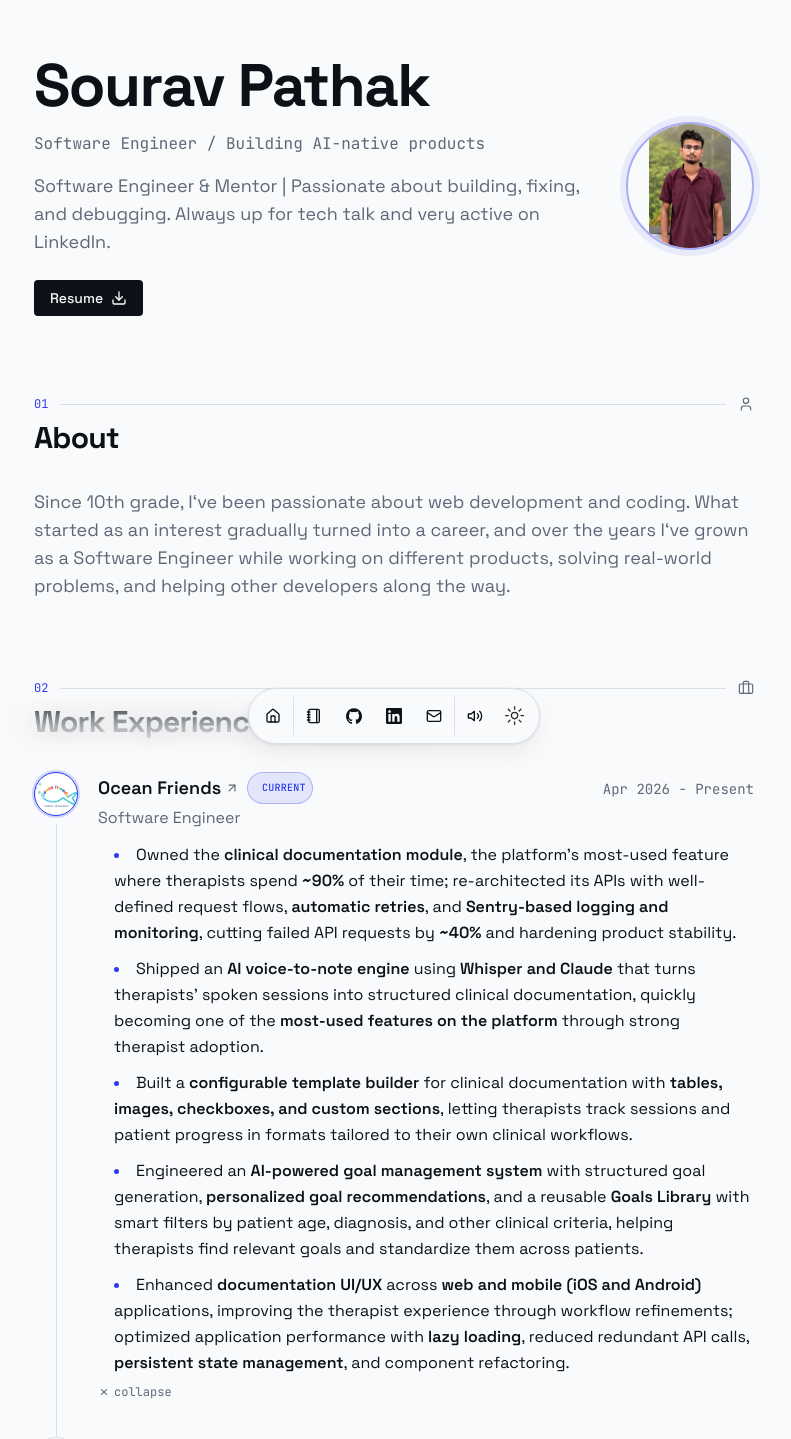
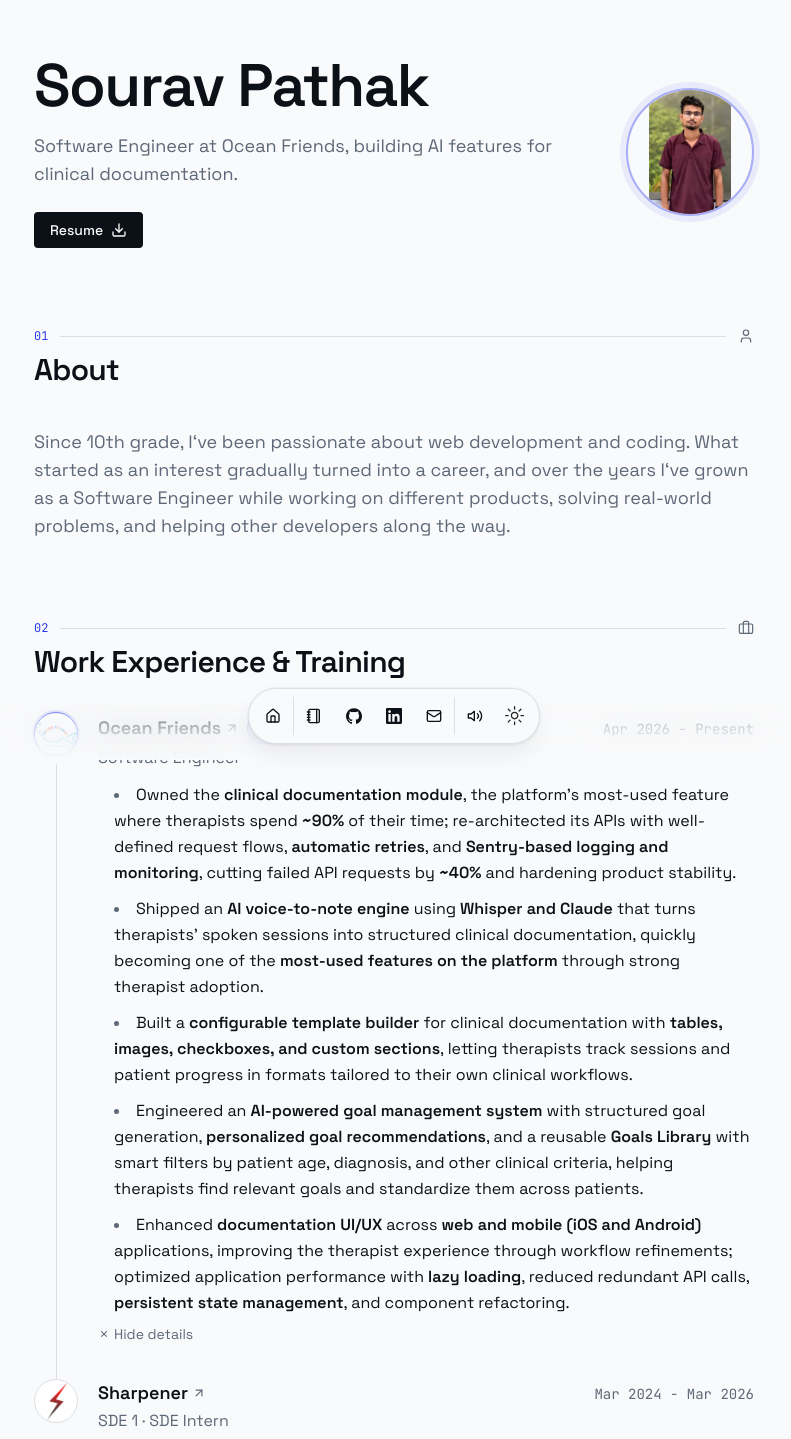
Before and after one commit to sourav0809/new-portfolio, a Next.js app: page / in a window 1280 px wide. Shown: the part 40-1479 px from the top of the page, without its empty margins (246-1037 px from the left). Built offline with nearby package versions, Linux system fonts and the light colour scheme.

Commit message:
feat: enhance resume section with grouped roles and improved UI elements

```diff
--- a/src/app/page.tsx
+++ b/src/app/page.tsx
@@ -15,6 +15,14 @@ import {
   WrenchIcon,
 } from "lucide-react";
 
+// Consecutive roles at the same company (newest first) render as one entry.
+const WORK = DATA.work.reduce<(typeof DATA.work)[number][][]>((groups, work) => {
+  const last = groups[groups.length - 1];
+  if (last && last[0].company === work.company) last.push(work);
+  else groups.push([work]);
+  return groups;
+}, []);
+
 export default function Page() {
   return (
     <main className="mx-auto flex min-h-[100dvh] max-w-3xl flex-col gap-20 px-6 py-16 sm:py-24">
@@ -22,7 +30,7 @@ export default function Page() {
         <HeroSection />
       </section>
 
-      <section id="about" className="flex flex-col gap-6">
+      <section id="about" className="flex flex-col gap-8">
         <SectionHeading index="01" title="About" icon={UserIcon} />
         <ScrollReveal>{DATA.summary}</ScrollReveal>
       </section>
@@ -34,32 +42,47 @@ export default function Page() {
           icon={BriefcaseIcon}
         />
         <div className="flex flex-col">
-          {DATA.work.map((work, id) => (
-            <ScrollReveal key={work.company + work.title} delay={id * 0.05}>
-              <ResumeCard
-                logoUrl={work.logoUrl}
-                altText={work.company}
-                title={work.company}
-                subtitle={work.title}
-                href={work.href}
-                badges={work.badges}
-                period={`${work.start} - ${work.end ?? "Present"}`}
-                description={work.description}
-                isCurrent={work.end === "Present"}
-                isLast={id === DATA.work.length - 1}
-              />
-            </ScrollReveal>
-          ))}
+          {WORK.map((roles, id) => {
+            const [latest] = roles;
+            const earliest = roles[roles.length - 1];
+            const isGrouped = roles.length > 1;
+
+            return (
+              <ScrollReveal key={latest.company + latest.title} delay={id * 0.05}>
+                <ResumeCard
+                  logoUrl={latest.logoUrl}
+                  altText={latest.company}
+                  title={latest.company}
+                  subtitle={isGrouped ? undefined : latest.title}
+                  href={latest.href}
+                  badges={latest.badges}
+                  period={`${earliest.start} - ${latest.end ?? "Present"}`}
+                  description={isGrouped ? undefined : latest.description}
+                  roles={
+                    isGrouped
+                      ? roles.map((role) => ({
+                          title: role.title,
+                          period: `${role.start} - ${role.end}`,
+                          description: role.description,
+                        }))
+                      : undefined
+                  }
+                  isCurrent={latest.end === "Present"}
+                  isLast={id === WORK.length - 1}
+                />
+              </ScrollReveal>
+            );
+          })}
         </div>
       </section>
 
-      <section id="skills" className="flex flex-col gap-6">
+      <section id="skills" className="flex flex-col gap-8">
         <SectionHeading index="03" title="Skills" icon={WrenchIcon} />
         <div className="flex flex-col gap-5">
           {DATA.skillCategories.map((group, groupId) => (
             <ScrollReveal key={group.category} delay={groupId * 0.06}>
               <div className="flex flex-col gap-2 sm:flex-row sm:gap-4">
-                <h3 className="w-full shrink-0 font-mono-label text-xs uppercase tracking-wider text-accent-text sm:w-40">
+                <h3 className="w-full shrink-0 font-mono-label text-xs uppercase tracking-wider text-muted-foreground sm:w-40">
                   {group.category}
                 </h3>
                 <div className="flex flex-wrap gap-1.5">
@@ -75,7 +98,7 @@ export default function Page() {
         </div>
       </section>
 
-      <section id="projects" className="flex flex-col gap-6">
+      <section id="projects" className="flex flex-col gap-8">
         <SectionHeading
           index="04"
           title="Projects"
@@ -101,7 +124,7 @@ export default function Page() {
         </div>
       </section>
 
-      <section id="recommendations" className="flex flex-col gap-6">
+      <section id="recommendations" className="flex flex-col gap-8">
         <SectionHeading
           index="05"
           title="Recommendations"
@@ -143,8 +166,8 @@ export default function Page() {
         </div>
       </section>
 
-      <section id="contact" className="flex flex-col items-start gap-6 pb-8">
-        <SectionHeading index="07" title="Get in Touch" icon={MailIcon} />
+      <section id="contact" className="flex flex-col items-start gap-8 pb-8">
+        <SectionHeading index="07" title="Get in Touch" icon={MailIcon} className="w-full" />
         <ScrollReveal className="w-full">
           <div className="rounded-lg border border-border bg-card px-6 py-8 sm:px-10 sm:py-10">
             <p className="max-w-[520px] text-muted-foreground md:text-lg">
@@ -165,9 +188,6 @@ export default function Page() {
               </a>
               .
             </p>
-            <p className="mt-4 font-mono-label text-xs text-muted-foreground">
-              <span className="text-accent-text">$</span> status --looking-forward-to-hearing-from-you
-            </p>
           </div>
         </ScrollReveal>
       </section>
--- a/src/components/hero-section.tsx
+++ b/src/components/hero-section.tsx
@@ -7,8 +7,6 @@ import { DATA } from "@/data/resume";
 import { gsap } from "gsap";
 import { Download } from "lucide-react";
 import { useEffect, useRef } from "react";
-
-const ROLE_LINE = "Software Engineer / Building AI-native products";
 
 export function HeroSection() {
   const isDesktopMotion = useDesktopMotion();
@@ -30,14 +28,9 @@ export function HeroSection() {
           duration: 0.7,
         })
         .to(
-          ".hero-role",
+          ".hero-desc",
           { opacity: 1, y: 0, clipPath: "inset(0 0 0% 0)", duration: 0.6 },
           "-=0.4"
-        )
-        .to(
-          ".hero-desc",
-          { opacity: 1, y: 0, clipPath: "inset(0 0 0% 0)", duration: 0.6 },
-          "-=0.35"
         )
         .to(
           ".hero-cta",
@@ -63,15 +56,10 @@ export function HeroSection() {
     >
       <div className="flex flex-1 flex-col gap-4">
         <h1
-          className={`hero-name ${revealClass} text-4xl font-bold tracking-tight text-balance sm:text-5xl xl:text-6xl`}
+          className={`hero-name ${revealClass} text-4xl font-semibold tracking-tight text-balance sm:text-5xl xl:text-6xl`}
         >
           {DATA.name}
         </h1>
-        <p
-          className={`hero-role ${revealClass} font-mono-label text-sm text-muted-foreground sm:text-base`}
-        >
-          {ROLE_LINE}
-        </p>
         <p
           className={`hero-desc ${revealClass} max-w-[560px] text-base text-muted-foreground md:text-lg`}
         >
--- a/src/components/project-card.tsx
+++ b/src/components/project-card.tsx
@@ -85,7 +85,7 @@ export function ProjectCard({
             <ArrowUpRightIcon className="size-4" />
           </Link>
         </div>
-        <time className="font-mono-label text-xs tabular-nums text-accent-text">
+        <time className="font-mono-label text-xs tabular-nums text-muted-foreground">
           {dates}
         </time>
         <div className="hidden font-sans text-xs underline print:visible">
--- a/src/components/resume-card.tsx
+++ b/src/components/resume-card.tsx
@@ -87,9 +87,30 @@ interface ResumeCardProps {
   badges?: readonly string[];
   period: string;
   description?: string;
+  /** Several roles at the same company, shown under one entry. */
+  roles?: readonly { title: string; period: string; description?: string }[];
   isCurrent?: boolean;
   isLast?: boolean;
 }
+
+const Bullets = ({ description }: { description: string }) => (
+  <>
+    {description.split("•").map((item, index) => {
+      const trimmed = item.trim();
+      if (!trimmed) return null;
+
+      return (
+        <li
+          key={index}
+          className="ml-4 list-disc leading-relaxed marker:text-muted-foreground"
+          dangerouslySetInnerHTML={{
+            __html: boldify(trimmed),
+          }}
+        />
+      );
+    })}
+  </>
+);
 export const ResumeCard = ({
   logoUrl,
   altText,
@@ -99,9 +120,11 @@ export const ResumeCard = ({
   badges,
   period,
   description,
+  roles,
   isCurrent,
   isLast,
 }: ResumeCardProps) => {
+  const hasDetails = Boolean(description || roles?.some((role) => role.description));
   const [isExpanded, setIsExpanded] = React.useState(Boolean(isCurrent));
   const { play } = useSoundEffects();
 
@@ -173,8 +196,13 @@ export const ResumeCard = ({
               {subtitle}
             </div>
           )}
+          {roles && (
+            <div className="mt-0.5 text-sm text-muted-foreground sm:text-base">
+              {roles.map((role) => role.title).join(" · ")}
+            </div>
+          )}
 
-          {description && (
+          {hasDetails && (
             <>
               <motion.div
                 initial={false}
@@ -188,25 +216,26 @@ export const ResumeCard = ({
                 }}
                 className="mt-3 flex w-full flex-col gap-y-2.5 overflow-hidden text-sm sm:text-base"
               >
-                {description.split("•").map((item, index) => {
-                  const trimmed = item.trim();
-                  if (!trimmed) return null;
-
-                  return (
-                    <li
-                      key={index}
-                      className="ml-4 list-disc leading-relaxed marker:text-accent"
-                      dangerouslySetInnerHTML={{
-                        __html: boldify(trimmed),
-                      }}
-                    />
-                  );
-                })}
+                {description && <Bullets description={description} />}
+                {roles?.map((role, index) => (
+                  <div
+                    key={role.title}
+                    className={cn("flex flex-col gap-y-2.5", index > 0 && "mt-3")}
+                  >
+                    <div className="flex flex-wrap items-baseline justify-between gap-x-3">
+                      <span className="font-semibold text-foreground">{role.title}</span>
+                      <span className="font-mono-label text-xs tabular-nums text-muted-foreground">
+                        {role.period}
+                      </span>
+                    </div>
+                    {role.description && <Bullets description={role.description} />}
+                  </div>
+                ))}
               </motion.div>
               <button
                 type="button"
                 onClick={toggleExpanded}
-                className="mt-2 inline-flex items-center gap-1 font-mono-label text-xs text-muted-foreground transition-colors hover:text-accent-text"
+                className="mt-2 inline-flex items-center gap-1 text-sm text-muted-foreground transition-colors hover:text-foreground"
               >
                 <PlusIcon
                   className={cn(
@@ -214,7 +243,7 @@ export const ResumeCard = ({
                     isExpanded && "rotate-45"
                   )}
                 />
-                {isExpanded ? "collapse" : "expand"}
+                {isExpanded ? "Hide details" : "Show details"}
               </button>
             </>
           )}
--- a/src/components/section-heading.tsx
+++ b/src/components/section-heading.tsx
@@ -23,7 +23,7 @@ export function SectionHeading({
         <div className="h-px flex-1 bg-border" />
         <Icon className="size-4 text-muted-foreground" strokeWidth={1.75} />
       </div>
-      <h2 className="text-2xl font-bold tracking-tight sm:text-3xl">{title}</h2>
+      <h2 className="text-2xl font-semibold tracking-tight sm:text-3xl">{title}</h2>
       {description && (
         <p className="max-w-[600px] text-base text-muted-foreground">
           {description}
--- a/src/data/resume.tsx
+++ b/src/data/resume.tsx
@@ -8,7 +8,7 @@ export const DATA = {
   location: "West Bengal, India",
   locationLink: "",
   description:
-    "Software Engineer & Mentor | Passionate about building, fixing, and debugging. Always up for tech talk and very active on LinkedIn. ",
+    "Software Engineer at Ocean Friends, building AI features for clinical documentation.",
   summary: (
     <p className="text-base sm:text-lg prose prose-lg max-w-full text-pretty font-sans text-muted-foreground dark:prose-invert mt-2">
       Since 10th grade, I&lsquo;ve been passionate about web development and
@@ -146,7 +146,7 @@ export const DATA = {
       location: "Remote",
       title: "SDE Intern",
       logoUrl: "/sharpenerLogo.png",
-      start: "March 2024",
+      start: "Mar 2024",
       end: "Nov 2024",
       description: `
           • Built a CSS Compiler for students, allowing them to write, test, and visualize CSS code in real-time, making learning more interactive and efficient.
```
Also changed, not shown: src/components/boot-loader.tsx (+9 -27 lines), src/components/recommendation-card.tsx (+4 -4 lines).
